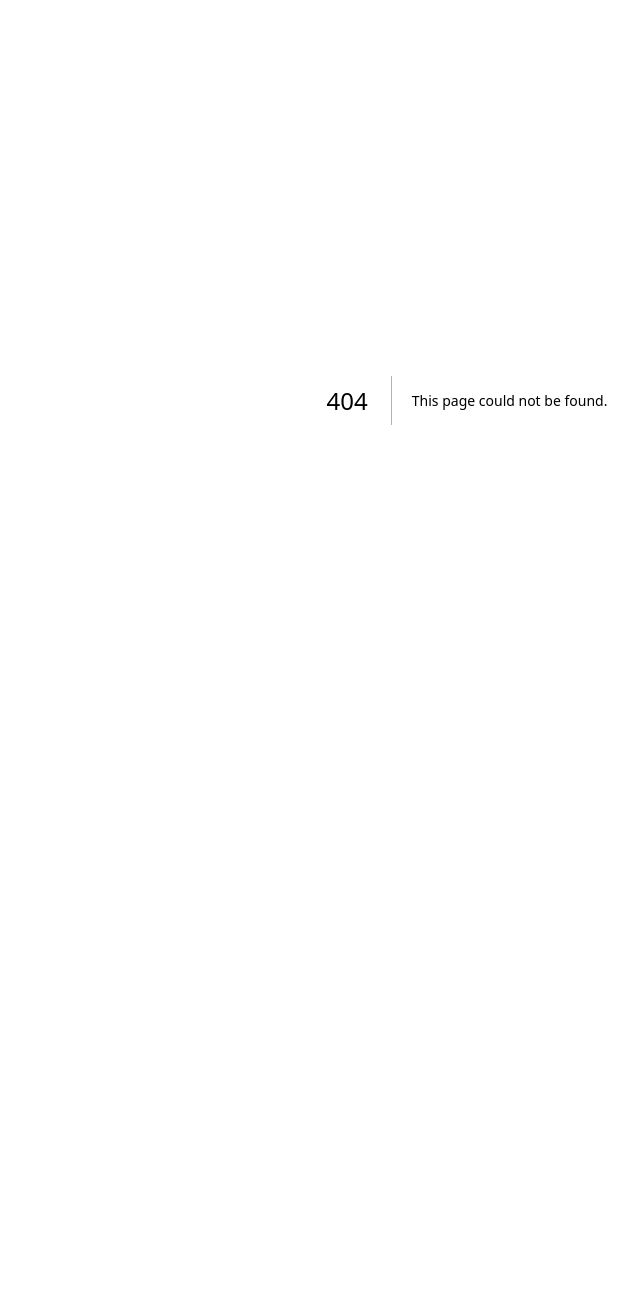
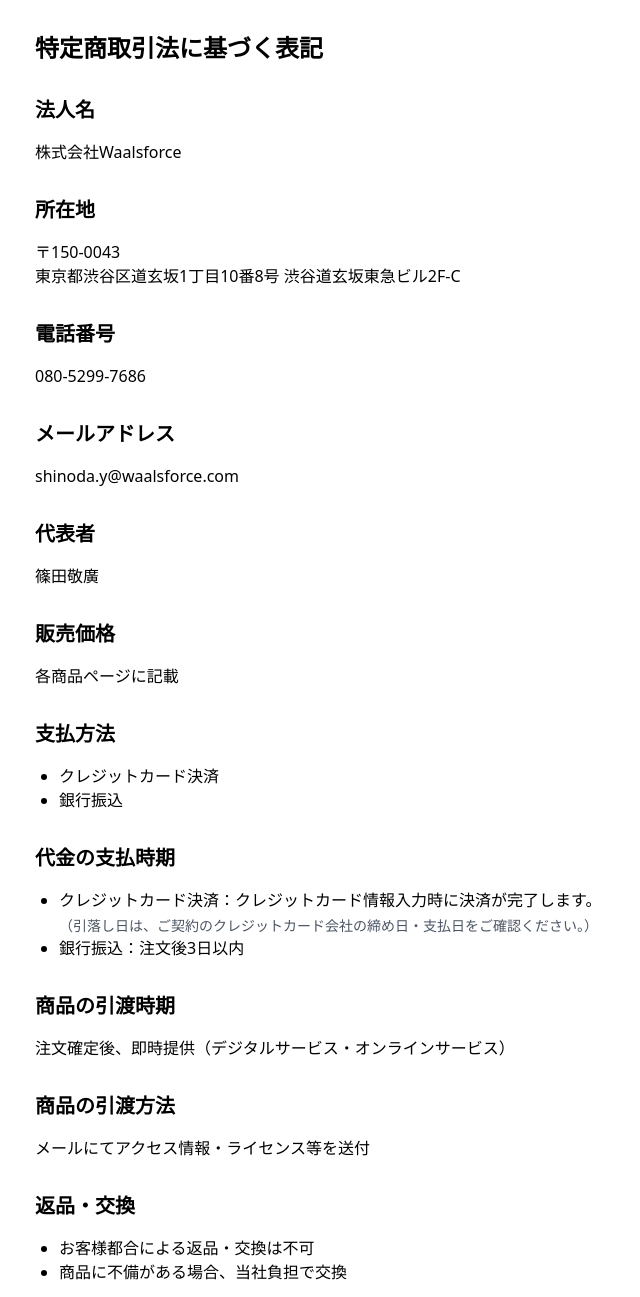
Before and after one commit to sinoda1114/my-website, a Next.js app: page /legal/tokushoho in a window 1280 px wide. Before the commit this address had no page. Shown: the top 1297 px of the page, without its empty margins (173-813 px from the left). Before the commit the page ends 800 px from the top, so only its background shows below. Built offline with nearby package versions, Linux system fonts and the light colour scheme.

Commit message:
feat: 特定商取引法に基づく表記ページを追加

```diff
--- /dev/null
+++ b/app/legal/tokushoho/page.tsx
@@ -0,0 +1,100 @@
+export const metadata = {
+  title: '特定商取引法に基づく表記 | Waalsforce',
+  description: 'Waalsorceの特定商取引法に基づく表記のページです。',
+}
+
+export default function TokushohoPage() {
+  return (
+    <div className="container mx-auto px-4 py-8 max-w-4xl">
+      <h1 className="text-2xl font-bold mb-8">特定商取引法に基づく表記</h1>
+
+      <div className="space-y-8">
+        <section>
+          <h2 className="text-xl font-semibold mb-4">法人名</h2>
+          <p>株式会社Waalsforce</p>
+        </section>
+
+        <section>
+          <h2 className="text-xl font-semibold mb-4">所在地</h2>
+          <p>〒150-0043</p>
+          <p>東京都渋谷区道玄坂1丁目10番8号 渋谷道玄坂東急ビル2F-C</p>
+        </section>
+
+        <section>
+          <h2 className="text-xl font-semibold mb-4">電話番号</h2>
+          <p>080-5299-7686</p>
+        </section>
+
+        <section>
+          <h2 className="text-xl font-semibold mb-4">メールアドレス</h2>
+          <p>shinoda.y@waalsforce.com</p>
+        </section>
+
+        <section>
+          <h2 className="text-xl font-semibold mb-4">代表者</h2>
+          <p>篠田敬廣</p>
+        </section>
+
+        <section>
+          <h2 className="text-xl font-semibold mb-4">販売価格</h2>
+          <p>各商品ページに記載</p>
+        </section>
+
+        <section>
+          <h2 className="text-xl font-semibold mb-4">支払方法</h2>
+          <ul className="list-disc ml-6">
+            <li>クレジットカード決済</li>
+            <li>銀行振込</li>
+          </ul>
+        </section>
+
+        <section>
+          <h2 className="text-xl font-semibold mb-4">代金の支払時期</h2>
+          <ul className="list-disc ml-6">
+            <li>クレジットカード決済：クレジットカード情報入力時に決済が完了します。
+              <p className="text-sm text-gray-600 mt-1">（引落し日は、ご契約のクレジットカード会社の締め日・支払日をご確認ください。）</p>
+            </li>
+            <li>銀行振込：注文後3日以内</li>
+          </ul>
+        </section>
+
+        <section>
+          <h2 className="text-xl font-semibold mb-4">商品の引渡時期</h2>
+          <p>注文確定後、即時提供（デジタルサービス・オンラインサービス）</p>
+        </section>
+
+        <section>
+          <h2 className="text-xl font-semibold mb-4">商品の引渡方法</h2>
+          <p>メールにてアクセス情報・ライセンス等を送付</p>
+        </section>
+
+        <section>
+          <h2 className="text-xl font-semibold mb-4">返品・交換</h2>
+          <ul className="list-disc ml-6">
+            <li>お客様都合による返品・交換は不可</li>
+            <li>商品に不備がある場合、当社負担で交換</li>
+          </ul>
+        </section>
+
+        <section>
+          <h2 className="text-xl font-semibold mb-4">販売数量</h2>
+          <p>制限なし</p>
+        </section>
+
+        <section>
+          <h2 className="text-xl font-semibold mb-4">動作環境</h2>
+          <p>各商品ページに記載</p>
+        </section>
+
+        <section>
+          <h2 className="text-xl font-semibold mb-4">商品の瑕疵に関する責任</h2>
+          <p className="leading-relaxed">
+            弊社のサービス・ソフトウェアに瑕疵があった場合、別に定める方法により対応いたします。
+            ただし、本サービスの瑕疵に起因する直接的または間接的損害については、
+            当社の故意または重大な過失による場合を除き、一切責任を負いません。
+          </p>
+        </section>
+      </div>
+    </div>
+  )
+}
```
